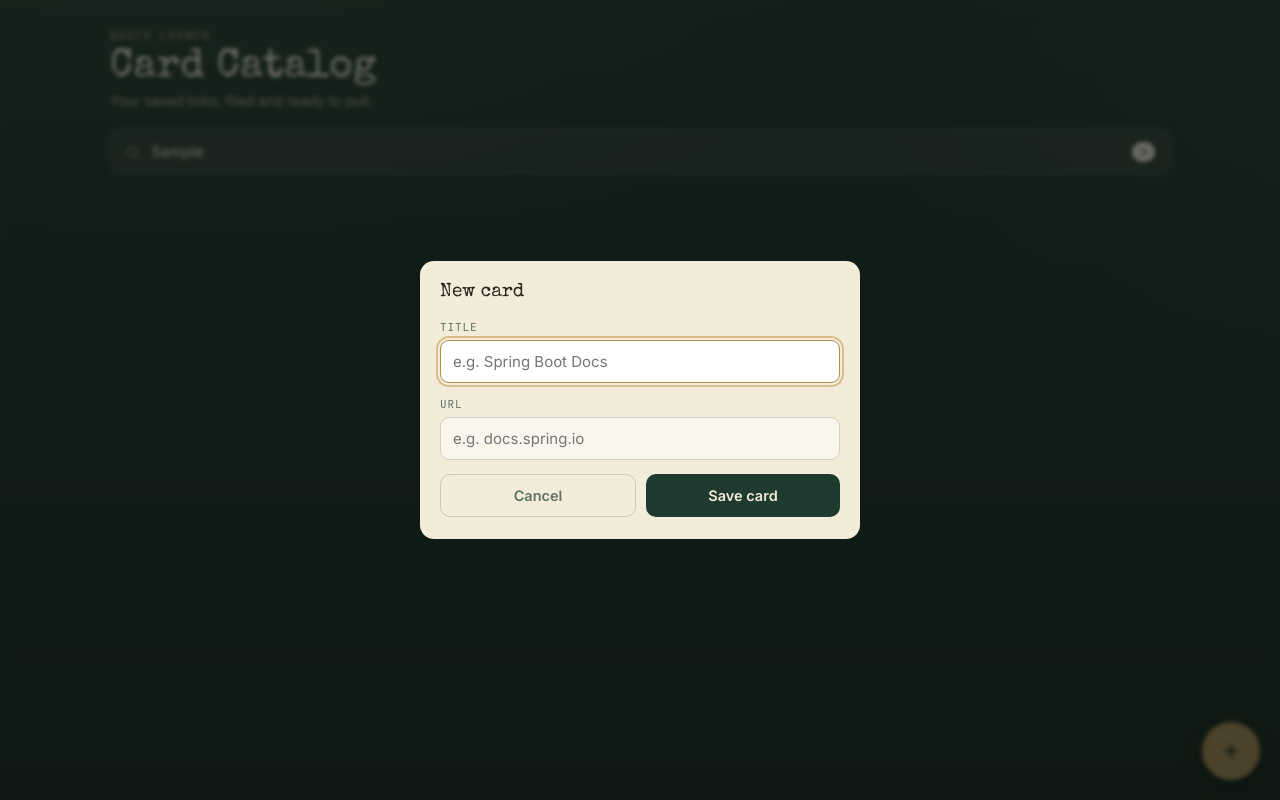
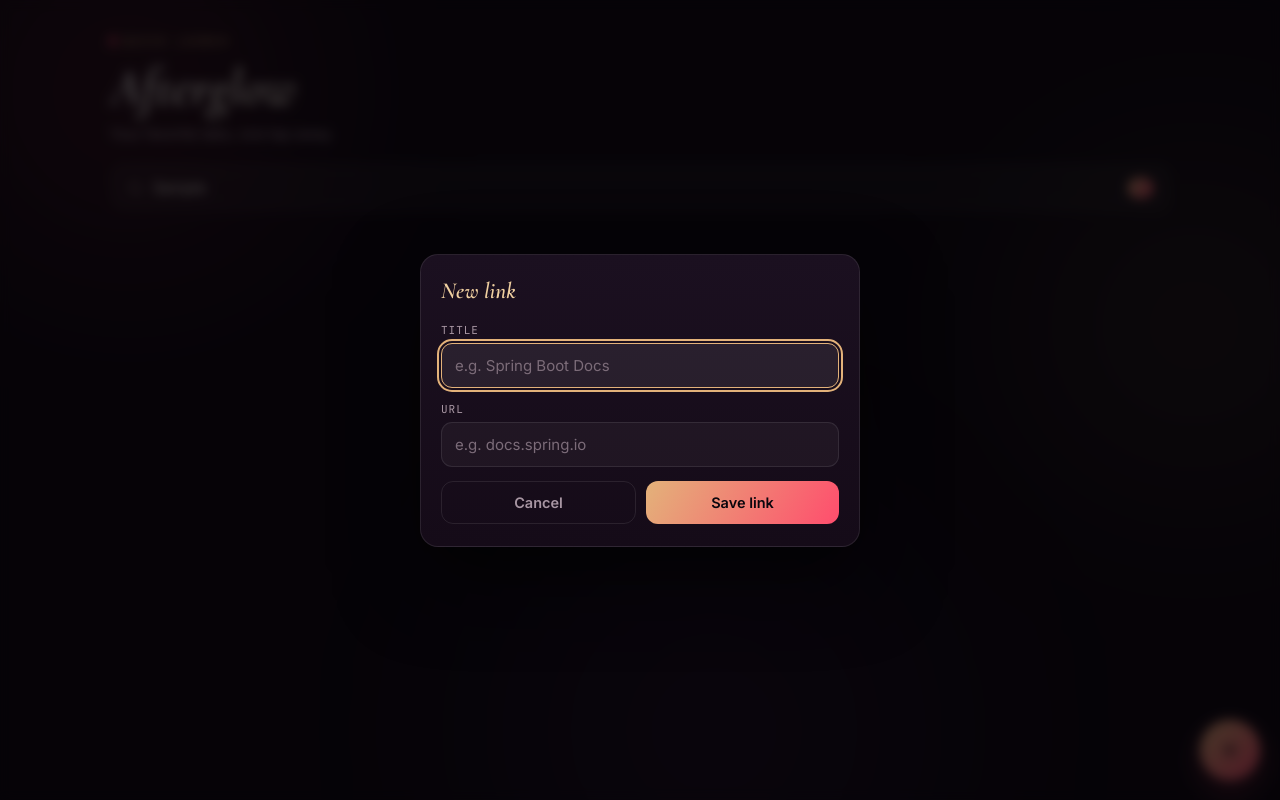
Before and after one commit to anilgummula/py-runner, a plain HTML site: page index.html in a window 1280 px wide. Both pictures are taken after typing "Sample" into the empty fields and a click on the button "Add a new link". Drawn offline with nearby package versions, Linux system fonts and the light colour scheme.

Commit message:
Update index.html

```diff
--- a/index.html
+++ b/index.html
@@ -3,180 +3,233 @@
 <head>
 <meta charset="UTF-8">
 <meta name="viewport" content="width=device-width, initial-scale=1, viewport-fit=cover">
-<title>Card Catalog — Quick Launch</title>
+<title>Afterglow — Quick Launch</title>
 <link rel="preconnect" href="https://fonts.googleapis.com">
 <link rel="preconnect" href="https://fonts.gstatic.com" crossorigin>
-<link href="https://fonts.googleapis.com/css2?family=Special+Elite&family=JetBrains+Mono:wght@400;600&family=Inter:wght@400;500;600;700&display=swap" rel="stylesheet">
+<link href="https://fonts.googleapis.com/css2?family=Cormorant+Garamond:ital,wght@0,500;0,600;1,500;1,600&family=Inter:wght@400;500;600;700&family=JetBrains+Mono:wght@400;600&display=swap" rel="stylesheet">
 <style>
   :root{
-    --ink:#1F3A2E;
-    --ink-2:#152A20;
-    --cream:#F3ECD9;
-    --cream-2:#EAE0C6;
-    --brass:#B08D57;
-    --brass-light:#D9BE8C;
-    --rust:#9A4433;
-    --charcoal:#2A2620;
-    --muted:#5E7466;
-    --line: rgba(42,38,32,0.10);
-    --radius: 14px;
-    --shadow: 0 10px 30px rgba(10,20,15,0.35), 0 2px 8px rgba(10,20,15,0.25);
+    --bg-0:#0A060D;
+    --bg-1:#160C1E;
+    --bg-2:#1F0F1A;
+    --glass: rgba(255,255,255,0.045);
+    --glass-hover: rgba(255,255,255,0.075);
+    --border: rgba(255,255,255,0.09);
+    --border-hover: rgba(230,180,150,0.55);
+    --gold:#E3B27A;
+    --gold-soft:#EFCFA0;
+    --crimson:#FF4D6D;
+    --text:#F5ECE4;
+    --muted:#A896A3;
+    --muted-2:#7C6C79;
+    --radius:18px;
+    --glow: 0 0 0 1px var(--border), 0 20px 50px rgba(0,0,0,0.55);
+    --glow-hover: 0 0 0 1px var(--border-hover), 0 0 40px rgba(227,178,122,0.18), 0 24px 60px rgba(0,0,0,0.6);
   }
 
   *{box-sizing:border-box;}
   html,body{margin:0;padding:0;}
   body{
     min-height:100vh;
-    background:
-      radial-gradient(1200px 600px at 15% -10%, rgba(255,255,255,0.05), transparent 60%),
-      radial-gradient(1000px 700px at 110% 10%, rgba(255,255,255,0.04), transparent 55%),
-      linear-gradient(180deg, var(--ink) 0%, var(--ink-2) 100%);
-    color:var(--cream);
+    background: var(--bg-0);
+    color:var(--text);
     font-family:'Inter', system-ui, sans-serif;
     -webkit-font-smoothing:antialiased;
-    padding-bottom: calc(96px + env(safe-area-inset-bottom));
+    padding-bottom: calc(100px + env(safe-area-inset-bottom));
+    position:relative;
+    overflow-x:hidden;
+  }
+
+  .glow-field{
+    position:fixed;
+    inset:0;
+    z-index:0;
+    pointer-events:none;
+    overflow:hidden;
+  }
+  .glow-field span{
+    position:absolute;
+    border-radius:50%;
+    filter: blur(90px);
+    opacity:0.35;
+    animation: drift 22s ease-in-out infinite alternate;
+  }
+  .glow-field span:nth-child(1){
+    width:520px; height:520px; left:-140px; top:-160px;
+    background: radial-gradient(circle, rgba(255,77,109,0.55), transparent 70%);
+  }
+  .glow-field span:nth-child(2){
+    width:460px; height:460px; right:-120px; top:120px;
+    background: radial-gradient(circle, rgba(227,178,122,0.45), transparent 70%);
+    animation-delay: -7s;
+  }
+  .glow-field span:nth-child(3){
+    width:600px; height:600px; left:30%; bottom:-260px;
+    background: radial-gradient(circle, rgba(140,80,190,0.4), transparent 70%);
+    animation-delay: -14s;
+  }
+  @keyframes drift{
+    from{ transform: translate(0,0) scale(1); }
+    to{ transform: translate(30px,-30px) scale(1.08); }
+  }
+  @media (prefers-reduced-motion: reduce){
+    .glow-field span{ animation:none; }
   }
 
   a{color:inherit;}
+  main, header{ position:relative; z-index:1; }
 
   /* ---------- Header ---------- */
   header{
-    padding: 28px 20px 18px;
+    padding: 34px 20px 20px;
     max-width: 1100px;
     margin: 0 auto;
   }
   .eyebrow{
     font-family:'JetBrains Mono', monospace;
     font-size:11px;
-    letter-spacing:0.16em;
+    letter-spacing:0.2em;
     text-transform:uppercase;
-    color:var(--brass-light);
-    opacity:0.85;
-    margin:0 0 6px;
+    color: var(--gold);
+    margin:0 0 8px;
+    display:flex;
+    align-items:center;
+    gap:8px;
+  }
+  .eyebrow::before{
+    content:'';
+    width:6px; height:6px;
+    border-radius:50%;
+    background: var(--crimson);
+    box-shadow: 0 0 10px var(--crimson);
+    display:inline-block;
   }
   h1{
-    font-family:'Special Elite', 'Courier New', monospace;
-    font-weight:400;
-    font-size: clamp(28px, 6vw, 40px);
-    margin: 0 0 4px;
+    font-family:'Cormorant Garamond', serif;
+    font-style:italic;
+    font-weight:600;
+    font-size: clamp(34px, 7vw, 52px);
+    margin: 0 0 6px;
     letter-spacing:0.01em;
+    background: linear-gradient(120deg, #FFFFFF 0%, var(--gold-soft) 55%, var(--crimson) 100%);
+    -webkit-background-clip:text;
+    background-clip:text;
+    color:transparent;
   }
   .sub{
-    color: rgba(243,236,217,0.65);
-    font-size:14px;
-    margin:0 0 20px;
+    color: var(--muted);
+    font-size:14.5px;
+    margin:0 0 22px;
   }
 
   .search-wrap{
     position:relative;
     display:flex;
     align-items:center;
-    background: rgba(243,236,217,0.06);
-    border:1px solid rgba(243,236,217,0.14);
-    border-radius: 10px;
-    padding: 0 14px;
-    transition: border-color .15s ease, background .15s ease;
+    background: var(--glass);
+    border:1px solid var(--border);
+    border-radius: 14px;
+    padding: 0 16px;
+    backdrop-filter: blur(14px);
+    transition: border-color .18s ease, box-shadow .18s ease;
   }
   .search-wrap:focus-within{
-    border-color: var(--brass);
-    background: rgba(243,236,217,0.09);
+    border-color: var(--border-hover);
+    box-shadow: 0 0 0 4px rgba(227,178,122,0.08);
   }
-  .search-wrap svg{ flex:0 0 auto; opacity:0.55; }
+  .search-wrap svg{ flex:0 0 auto; opacity:0.5; }
   #search{
     flex:1;
     background:transparent;
     border:none;
     outline:none;
-    color:var(--cream);
+    color:var(--text);
     font-family:'Inter', sans-serif;
     font-size:15px;
-    padding:12px 10px;
+    padding:13px 10px;
   }
-  #search::placeholder{ color:rgba(243,236,217,0.4); }
+  #search::placeholder{ color: var(--muted-2); }
   .count-pill{
     font-family:'JetBrains Mono', monospace;
     font-size:11px;
-    color:var(--muted);
-    background:var(--cream);
-    padding:3px 8px;
+    color: var(--bg-0);
+    background: linear-gradient(120deg, var(--gold), var(--crimson));
+    padding:3px 9px;
     border-radius:20px;
     white-space:nowrap;
+    font-weight:600;
   }
 
   /* ---------- Grid ---------- */
   main{
     max-width:1100px;
     margin:0 auto;
-    padding: 6px 20px 20px;
+    padding: 8px 20px 20px;
   }
   #grid{
     display:grid;
-    grid-template-columns: repeat(auto-fill, minmax(230px, 1fr));
+    grid-template-columns: repeat(auto-fill, minmax(240px, 1fr));
     gap:16px;
   }
-
   @media (max-width: 480px){
     #grid{ grid-template-columns: 1fr; }
   }
 
   .card{
     position:relative;
-    background:
-      repeating-linear-gradient(180deg, transparent 0 33px, var(--line) 33px 34px),
-      linear-gradient(180deg, var(--cream) 0%, var(--cream-2) 100%);
-    color:var(--charcoal);
+    background: var(--glass);
+    backdrop-filter: blur(16px);
+    -webkit-backdrop-filter: blur(16px);
+    color: var(--text);
     border-radius: var(--radius);
-    padding: 34px 16px 14px;
+    padding: 18px 16px 14px;
     cursor:pointer;
-    box-shadow: var(--shadow);
-    border: 1px solid rgba(0,0,0,0.06);
+    box-shadow: var(--glow);
+    border: 1px solid var(--border);
     opacity:0;
     transform: translateY(10px);
-    animation: rise .45s ease forwards;
-    transition: transform .18s ease, box-shadow .18s ease;
+    animation: rise .5s ease forwards;
+    transition: transform .2s ease, box-shadow .25s ease, border-color .25s ease, background .2s ease;
   }
-  .card:hover{ transform: translateY(-3px); box-shadow: 0 14px 34px rgba(10,20,15,0.4), 0 3px 10px rgba(10,20,15,0.3); }
+  .card:hover{
+    transform: translateY(-4px);
+    box-shadow: var(--glow-hover);
+    border-color: var(--border-hover);
+    background: var(--glass-hover);
+  }
   .card:active{ transform: translateY(-1px) scale(0.99); }
 
-  @keyframes rise{
-    to{ opacity:1; transform:translateY(0); }
-  }
+  @keyframes rise{ to{ opacity:1; transform:translateY(0); } }
   @media (prefers-reduced-motion: reduce){
     .card{ animation:none; opacity:1; transform:none; }
     .card, .fab, .modal-card{ transition:none !important; }
   }
 
-  .punch{
-    position:absolute;
-    top:12px; right:12px;
-    width:14px; height:14px;
-    border-radius:50%;
-    background: var(--ink);
-    box-shadow: inset 0 2px 3px rgba(0,0,0,0.4), 0 0 0 2px var(--cream-2);
-  }
-
   .card-head{
     display:flex;
     align-items:center;
-    gap:10px;
-    margin-bottom:10px;
+    gap:11px;
+    margin-bottom:12px;
   }
   .favicon{
-    width:26px; height:26px;
-    border-radius:6px;
+    width:32px; height:32px;
+    border-radius:50%;
     flex:0 0 auto;
-    background: var(--brass);
+    background: linear-gradient(135deg, var(--gold), var(--crimson));
     display:flex; align-items:center; justify-content:center;
-    font-family:'Special Elite', monospace;
-    font-size:13px;
-    color:var(--cream);
+    font-family:'Cormorant Garamond', serif;
+    font-weight:600;
+    font-size:15px;
+    color: var(--bg-0);
     overflow:hidden;
+    box-shadow: 0 0 0 1px rgba(255,255,255,0.12), 0 4px 14px rgba(227,178,122,0.25);
   }
-  .favicon img{ width:100%; height:100%; object-fit:cover; display:block; }
+  .favicon img{ width:100%; height:100%; object-fit:cover; display:block; border-radius:50%; }
 
   .card-title{
-    font-family:'Special Elite', 'Courier New', monospace;
-    font-size:15.5px;
+    font-family:'Cormorant Garamond', serif;
+    font-weight:600;
+    font-size:19px;
     line-height:1.25;
     margin:0;
     overflow:hidden;
@@ -184,12 +237,13 @@
     display:-webkit-box;
     -webkit-line-clamp:2;
     -webkit-box-orient:vertical;
+    color:var(--text);
   }
 
   .card-url{
     font-family:'JetBrains Mono', monospace;
     font-size:11.5px;
-    color:var(--muted);
+    color: var(--muted);
     white-space:nowrap;
     overflow:hidden;
     text-overflow:ellipsis;
@@ -200,21 +254,23 @@
     display:flex;
     align-items:center;
     justify-content:space-between;
-    border-top: 1px dashed rgba(42,38,32,0.18);
-    padding-top:10px;
+    border-top: 1px solid var(--border);
+    padding-top:11px;
   }
   .open-link{
     font-family:'JetBrains Mono', monospace;
     font-size:12px;
     font-weight:600;
-    letter-spacing:0.02em;
-    color: var(--rust);
+    letter-spacing:0.03em;
+    color: var(--gold-soft);
     text-decoration:none;
+    transition: color .15s ease;
   }
-  .card-actions{ display:flex; gap:4px; }
+  .open-link:hover{ color: var(--crimson); }
+  .card-actions{ display:flex; gap:2px; }
   .icon-btn{
     width:30px; height:30px;
-    border-radius:8px;
+    border-radius:9px;
     border:none;
     background:transparent;
     color: var(--muted);
@@ -222,33 +278,34 @@
     cursor:pointer;
     transition: background .12s ease, color .12s ease;
   }
-  .icon-btn:hover{ background: rgba(42,38,32,0.08); color:var(--charcoal); }
-  .icon-btn.danger:hover{ background: rgba(154,68,51,0.12); color:var(--rust); }
+  .icon-btn:hover{ background: rgba(255,255,255,0.08); color: var(--gold-soft); }
+  .icon-btn.danger:hover{ background: rgba(255,77,109,0.14); color: var(--crimson); }
 
   /* ---------- Empty state ---------- */
   #empty{
     display:none;
     text-align:center;
-    padding: 60px 20px;
-    color: rgba(243,236,217,0.6);
+    padding: 70px 20px;
+    color: var(--muted);
   }
   #empty h2{
-    font-family:'Special Elite', monospace;
-    font-weight:400;
-    color: var(--cream);
-    font-size:20px;
-    margin-bottom:6px;
+    font-family:'Cormorant Garamond', serif;
+    font-style:italic;
+    font-weight:600;
+    color: var(--text);
+    font-size:26px;
+    margin-bottom:8px;
   }
-  #empty p{ font-size:14px; margin:0 0 18px; }
+  #empty p{ font-size:14px; margin:0 0 20px; }
   #empty button{
     font-family:'Inter', sans-serif;
     font-weight:600;
     font-size:14px;
-    background: var(--brass);
-    color: var(--ink-2);
+    background: linear-gradient(120deg, var(--gold), var(--crimson));
+    color: var(--bg-0);
     border:none;
-    padding:10px 18px;
-    border-radius:10px;
+    padding:11px 20px;
+    border-radius:12px;
     cursor:pointer;
   }
 
@@ -257,27 +314,27 @@
     position:fixed;
     right: 20px;
     bottom: calc(20px + env(safe-area-inset-bottom));
-    width:58px; height:58px;
+    width:60px; height:60px;
     border-radius:50%;
-    background: var(--brass);
-    color: var(--ink-2);
+    background: linear-gradient(135deg, var(--gold), var(--crimson));
+    color: var(--bg-0);
     border:none;
-    box-shadow: 0 10px 24px rgba(0,0,0,0.4);
+    box-shadow: 0 10px 30px rgba(255,77,109,0.35), 0 0 0 1px rgba(255,255,255,0.15);
     font-size:28px;
     line-height:1;
     display:flex; align-items:center; justify-content:center;
     cursor:pointer;
     z-index:20;
-    transition: transform .15s ease, background .15s ease;
+    transition: transform .15s ease, box-shadow .15s ease;
   }
-  .fab:hover{ background: var(--brass-light); transform: scale(1.05); }
+  .fab:hover{ transform: scale(1.06); box-shadow: 0 12px 36px rgba(255,77,109,0.5), 0 0 0 1px rgba(255,255,255,0.2); }
   .fab:active{ transform: scale(0.95); }
 
   /* ---------- Modal ---------- */
   .overlay{
     position:fixed; inset:0;
-    background: rgba(10,15,12,0.6);
-    backdrop-filter: blur(2px);
+    background: rgba(5,3,7,0.7);
+    backdrop-filter: blur(6px);
     display:none;
     align-items:flex-end;
     justify-content:center;
@@ -287,12 +344,14 @@
   .modal-card{
     width:100%;
     max-width:440px;
-    background: var(--cream);
-    color: var(--charcoal);
-    border-radius: 18px 18px 0 0;
+    background: linear-gradient(180deg, #1B1020 0%, #150B18 100%);
+    color: var(--text);
+    border-radius: 22px 22px 0 0;
     padding: 22px 20px calc(22px + env(safe-area-inset-bottom));
+    border: 1px solid var(--border);
+    border-bottom:none;
     transform: translateY(100%);
-    animation: sheet-up .28s ease forwards;
+    animation: sheet-up .3s ease forwards;
   }
   @keyframes sheet-up{ to{ transform: translateY(0); } }
 
@@ -300,26 +359,30 @@
     .overlay{ align-items:center; }
     .modal-card{
       border-radius: var(--radius);
+      border-bottom: 1px solid var(--border);
       transform: translateY(12px) scale(0.98);
       opacity:0;
-      animation: modal-in .2s ease forwards;
+      animation: modal-in .22s ease forwards;
+      box-shadow: 0 30px 80px rgba(0,0,0,0.6);
     }
     @keyframes modal-in{ to{ transform:none; opacity:1; } }
   }
 
   .modal-tab{
     width:36px; height:5px;
-    background: rgba(42,38,32,0.2);
+    background: rgba(255,255,255,0.15);
     border-radius:3px;
     margin: 0 auto 16px;
   }
   @media (min-width:560px){ .modal-tab{ display:none; } }
 
   .modal-card h3{
-    font-family:'Special Elite', monospace;
-    font-weight:400;
-    font-size:19px;
+    font-family:'Cormorant Garamond', serif;
+    font-style:italic;
+    font-weight:600;
+    font-size:23px;
     margin:0 0 18px;
+    color: var(--gold-soft);
   }
   .field{ margin-bottom:14px; }
   .field label{
@@ -327,27 +390,29 @@
     font-size:11px;
     font-family:'JetBrains Mono', monospace;
     text-transform:uppercase;
-    letter-spacing:0.08em;
-    color:var(--muted);
+    letter-spacing:0.09em;
+    color: var(--muted);
     margin-bottom:6px;
   }
   .field input{
     width:100%;
     font-family:'Inter', sans-serif;
     font-size:15px;
-    padding:11px 12px;
-    border-radius:9px;
-    border:1px solid rgba(42,38,32,0.18);
-    background: rgba(255,255,255,0.5);
-    color:var(--charcoal);
+    padding:12px 13px;
+    border-radius:11px;
+    border:1px solid var(--border);
+    background: rgba(255,255,255,0.04);
+    color: var(--text);
     outline:none;
+    transition: border-color .15s ease, background .15s ease;
   }
-  .field input:focus{ border-color:var(--brass); background:#fff; }
+  .field input::placeholder{ color: var(--muted-2); }
+  .field input:focus{ border-color: var(--gold); background: rgba(255,255,255,0.07); }
 
   .modal-actions{
     display:flex;
     gap:10px;
-    margin-top:6px;
+    margin-top:8px;
   }
   .btn{
     flex:1;
@@ -355,18 +420,19 @@
     font-weight:600;
     font-size:14.5px;
     padding:12px 14px;
-    border-radius:10px;
+    border-radius:12px;
     border:none;
     cursor:pointer;
+    transition: filter .15s ease, background .15s ease;
   }
-  .btn-primary{ background: var(--ink); color: var(--cream); }
-  .btn-primary:hover{ background: var(--ink-2); }
-  .btn-ghost{ background: transparent; color: var(--muted); border:1px solid rgba(42,38,32,0.18); }
-  .btn-ghost:hover{ background: rgba(42,38,32,0.06); }
+  .btn-primary{ background: linear-gradient(120deg, var(--gold), var(--crimson)); color: var(--bg-0); }
+  .btn-primary:hover{ filter: brightness(1.08); }
+  .btn-ghost{ background: transparent; color: var(--muted); border:1px solid var(--border); }
+  .btn-ghost:hover{ background: rgba(255,255,255,0.06); color: var(--text); }
 
   /* focus visibility */
   a:focus-visible, button:focus-visible, input:focus-visible, .card:focus-visible{
-    outline: 2px solid var(--brass-light);
+    outline: 2px solid var(--gold);
     outline-offset: 2px;
   }
 
@@ -376,13 +442,14 @@
     left:50%;
     bottom: calc(24px + env(safe-area-inset-bottom));
     transform: translate(-50%, 20px);
-    background: var(--cream);
-    color: var(--charcoal);
+    background: linear-gradient(120deg, #201322, #170D1B);
+    color: var(--text);
     font-size:13.5px;
     font-weight:600;
-    padding:10px 16px;
-    border-radius:10px;
-    box-shadow: var(--shadow);
+    padding:11px 18px;
+    border-radius:12px;
+    border:1px solid var(--border-hover);
+    box-shadow: 0 10px 30px rgba(0,0,0,0.5);
     opacity:0;
     pointer-events:none;
     transition: opacity .2s ease, transform .2s ease;
@@ -393,13 +460,15 @@
 </head>
 <body>
 
+<div class="glow-field"><span></span><span></span><span></span></div>
+
 <header>
   <p class="eyebrow">Quick launch</p>
-  <h1>Card Catalog</h1>
-  <p class="sub">Your saved links, filed and ready to pull.</p>
+  <h1>Afterglow</h1>
+  <p class="sub">Your favorite tabs, one tap away.</p>
   <div class="search-wrap">
     <svg width="16" height="16" viewBox="0 0 24 24" fill="none" stroke="currentColor" stroke-width="2" stroke-linecap="round"><circle cx="11" cy="11" r="7"></circle><line x1="21" y1="21" x2="16.65" y2="16.65"></line></svg>
-    <input id="search" type="text" placeholder="Search your catalog…" autocomplete="off">
+    <input id="search" type="text" placeholder="Search your links…" autocomplete="off">
     <span class="count-pill" id="count">0</span>
   </div>
 </header>
@@ -407,18 +476,18 @@
 <main>
   <div id="grid"></div>
   <div id="empty">
-    <h2>The drawer's empty</h2>
-    <p>File your first link to start your catalog.</p>
-    <button id="emptyAdd">Add a card</button>
+    <h2>Nothing saved yet</h2>
+    <p>Add your first link to light things up.</p>
+    <button id="emptyAdd">Add a link</button>
   </div>
 </main>
 
-<button class="fab" id="fabAdd" aria-label="Add a new card">+</button>
+<button class="fab" id="fabAdd" aria-label="Add a new link">+</button>
 
 <div class="overlay" id="overlay">
   <div class="modal-card">
     <div class="modal-tab"></div>
-    <h3 id="modalTitle">New card</h3>
+    <h3 id="modalTitle">New link</h3>
     <form id="cardForm">
       <div class="field">
         <label for="titleInput">Title</label>
@@ -430,7 +499,7 @@
       </div>
       <div class="modal-actions">
         <button type="button" class="btn btn-ghost" id="cancelBtn">Cancel</button>
-        <button type="submit" class="btn btn-primary" id="saveBtn">Save card</button>
+        <button type="submit" class="btn btn-primary" id="saveBtn">Save link</button>
       </div>
     </form>
   </div>
@@ -516,7 +585,6 @@
       const initial = link.title.trim().charAt(0).toUpperCase() || '?';
 
       card.innerHTML = `
-        <span class="punch"></span>
         <div class="card-head">
           <span class="favicon" data-initial="${initial}">
             <img src="https://www.google.com/s2/favicons?sz=64&domain=${encodeURIComponent(host)}" alt="" loading="lazy">
@@ -580,22 +648,6 @@
   }
   function escapeAttr(str){ return escapeHtml(str); }
 
-  function openModal(link){
-    editingId = link ? link.id : null;
-    modalTitle.textContent = link ? 'Edit card' : 'New card';
-    saveBtn.textContent = link ? 'Save changes' : 'Save card';
-    titleInput.value = link ? link.title : '';
-    urlInput.value = link ? link.url : '';
-    overlay.classList.add('open');
-    setTimeout(() => titleInput.focus(), 50);
-  }
-
-  function closeModal(){
-    overlay.classList.remove('open');
-    form.reset();
-    editingId = null;
-  }
-
   function copyLink(url){
     if(navigator.clipboard && navigator.clipboard.writeText){
       navigator.clipboard.writeText(url)
@@ -622,12 +674,28 @@
     document.body.removeChild(ta);
   }
 
+  function openModal(link){
+    editingId = link ? link.id : null;
+    modalTitle.textContent = link ? 'Edit link' : 'New link';
+    saveBtn.textContent = link ? 'Save changes' : 'Save link';
+    titleInput.value = link ? link.title : '';
+    urlInput.value = link ? link.url : '';
+    overlay.classList.add('open');
+    setTimeout(() => titleInput.focus(), 50);
+  }
+
+  function closeModal(){
+    overlay.classList.remove('open');
+    form.reset();
+    editingId = null;
+  }
+
   function deleteLink(id){
     const link = links.find(l => l.id === id);
     links = links.filter(l => l.id !== id);
     saveLinks();
     render();
-    showToast('Removed "' + (link ? link.title : 'card') + '"');
+    showToast('Removed "' + (link ? link.title : 'link') + '"');
   }
 
   form.addEventListener('submit', (e) => {
@@ -640,10 +708,10 @@
       const link = links.find(l => l.id === editingId);
       link.title = title;
       link.url = url;
-      showToast('Card updated');
+      showToast('Link updated');
     }else{
       links.unshift({ id: Date.now() + '-' + Math.random().toString(36).slice(2,7), title, url });
-      showToast('Card filed');
+      showToast('Link saved');
     }
     saveLinks();
     render();
```
